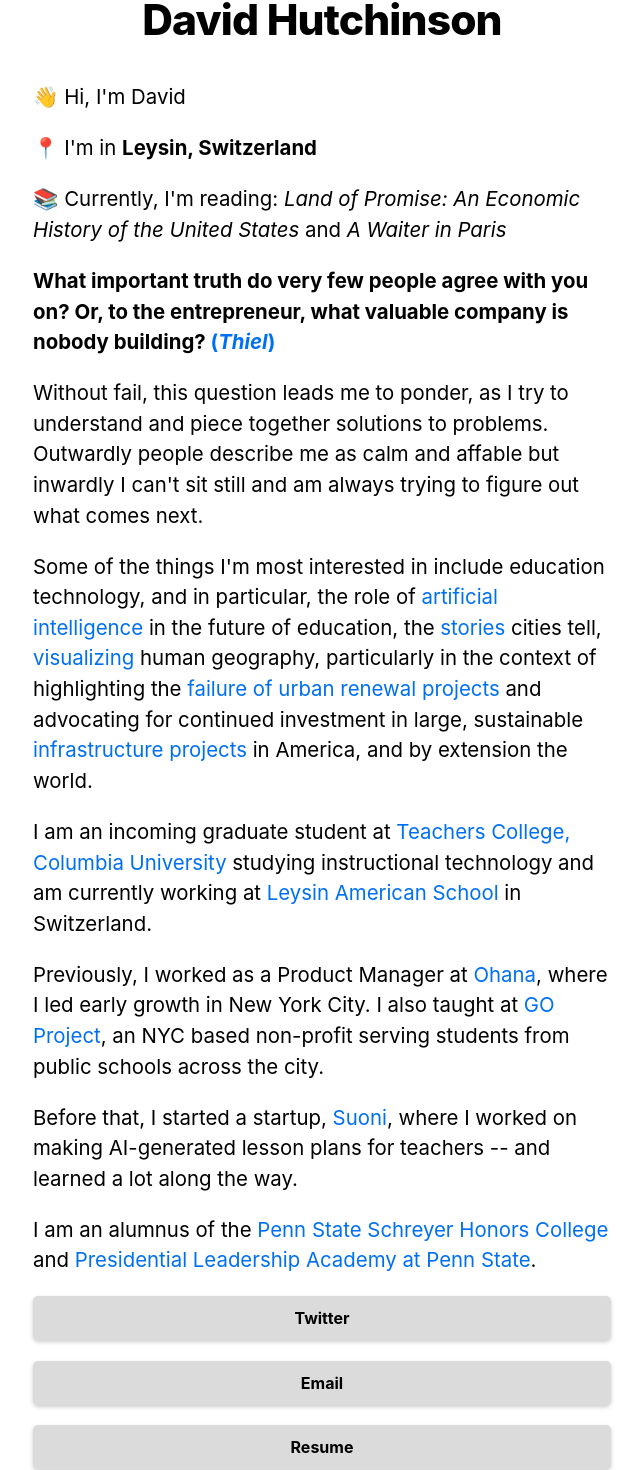
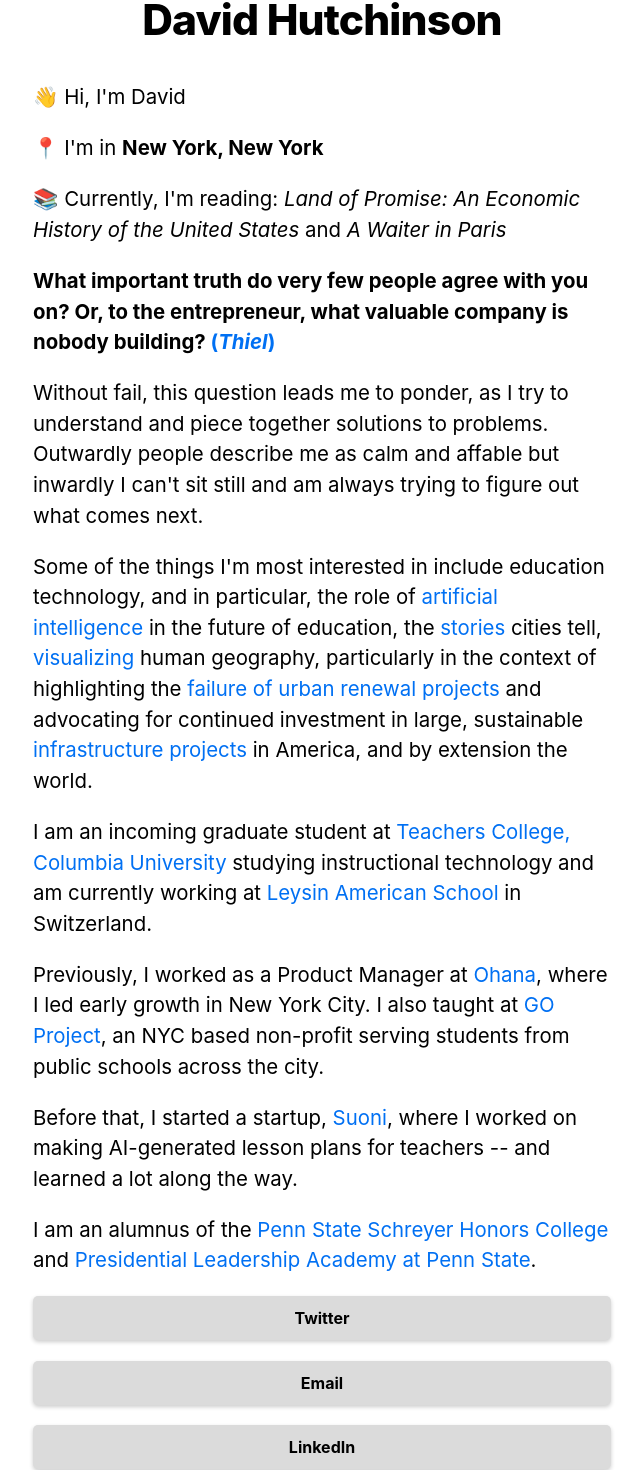
Before and after one commit to dvdhutch/dvdhutch-personal-site, a Next.js app: page / in a window 1280 px wide. Shown: the part 274-1744 px from the top of the page, without its empty margins (318-961 px from the left). Built offline with nearby package versions, Linux system fonts and the light colour scheme.

Commit message:
Update index.js

```diff
--- a/pages/index.js
+++ b/pages/index.js
@@ -22,7 +22,7 @@ export default function Home({ allPostsData }) {
       </Head>
       <section className={utilStyles.headingMd}>
         <p> 👋 Hi, I'm David </p>
-        <p> 📍 I'm in <b>Leysin, Switzerland</b></p>
+        <p> 📍 I'm in <b>New York, New York</b></p>
         <p> 📚 Currently, I'm reading: <i>Land of Promise: An Economic History of the United States</i> and <i>A Waiter in Paris</i></p>
         <p> <b> What important truth do very few people agree with you on? Or, to the entrepreneur, what valuable company is nobody building? <a href="https://en.wikipedia.org/wiki/Zero_to_One">(<i>Thiel</i>)</a> </b> </p>
         <p> Without fail, this question leads me to ponder, as I try to understand and piece together solutions to problems. Outwardly people describe me as calm and affable but inwardly I can't sit still and am always trying to figure out what comes next.</p>
@@ -34,7 +34,7 @@ export default function Home({ allPostsData }) {
         </p>
         <p> <a class='button' href="https://twitter.com/dvdhutch">Twitter</a></p>
         <p> <a class='button' href="mailto:davidmhutchinson@hotmail.com">Email</a></p>
-        <p> <a class='button' href="https://drive.google.com/file/d/1jZ9aWWLsgyaNZreuNctSQfnybh_8524H/view?usp=sharing">Resume</a></p>
+        <p> <a class='button' href="https://www.linkedin.com/in/dvdhutch/">LinkedIn</a></p>
       </section>
 
       <section className={`${utilStyles.headingMd} ${utilStyles.padding1px}`}>
```
